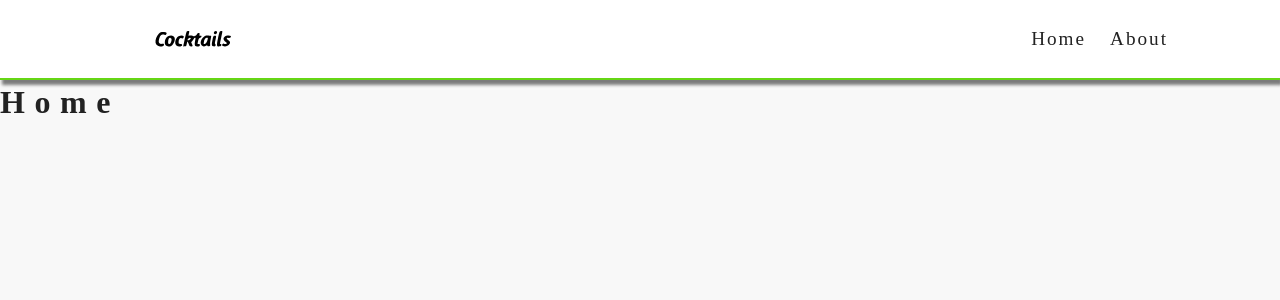
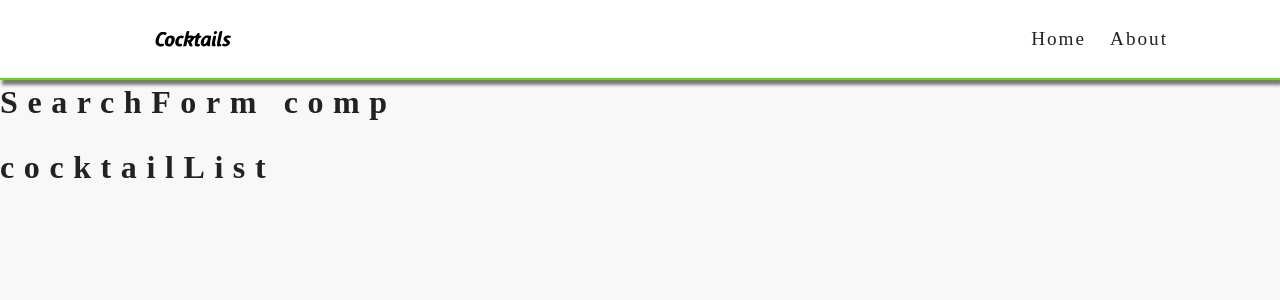
Before and after one commit to shafali03/cocktails, a React (Create React App) app: page / in a window 1280 px wide. Shown: the top 300 px of the page. Built offline with nearby package versions, Linux system fonts and the light colour scheme.

Commit message:
feat: Rendering searchForm and cocktailList compoents in homepoage using hooks

```diff
--- /dev/null
+++ b/src/components/CocktailList.js
@@ -0,0 +1,9 @@
+import React from 'react';
+
+function CocktailList() {
+  return (
+    <h1>cocktailList</h1>
+  )
+}
+
+export default CocktailList;
--- a/src/components/Navbar.js
+++ b/src/components/Navbar.js
@@ -7,7 +7,7 @@ function Navbar() {
     <nav className="navbar">
       <div className="nav-center">
         <img src={logo} alt="logo cocktails" className="logo" />
-        <ul class="nav-links">
+        <ul className="nav-links">
           <li>
             <Link to="/">Home</Link>
           </li>
--- /dev/null
+++ b/src/components/SearchForm.js
@@ -0,0 +1,13 @@
+import React from 'react';
+
+function SearchForm() {
+  return (
+    <div>
+      <h1>
+        SearchForm comp
+      </h1>
+    </div>
+  )
+}
+
+export default SearchForm;
--- a/src/pages/Home.js
+++ b/src/pages/Home.js
@@ -1,10 +1,18 @@
-import React from 'react'
+import React, { useState } from 'react'
+import CocktailList from "../components/CocktailList";
+import SearchForm from "../components/SearchForm";
 
 function Home() {
+
+  const [loading, setLoading] = useState(false);
+  const [searchTerm, setSearchTerm] = useState('a');
+  const [cocktails, setCocktails] = useState([]);
+
   return (
-    <div>
-      <h1>Home</h1>
-    </div>
+    <main>
+      <SearchForm setSearchTerm={setSearchTerm} />
+      <CocktailList loading={loading} cocktails={cocktails} />
+    </main>
   )
 }
 
```
Also changed, not shown: src/components/Cocktail.js (added, +9 -0 lines).
